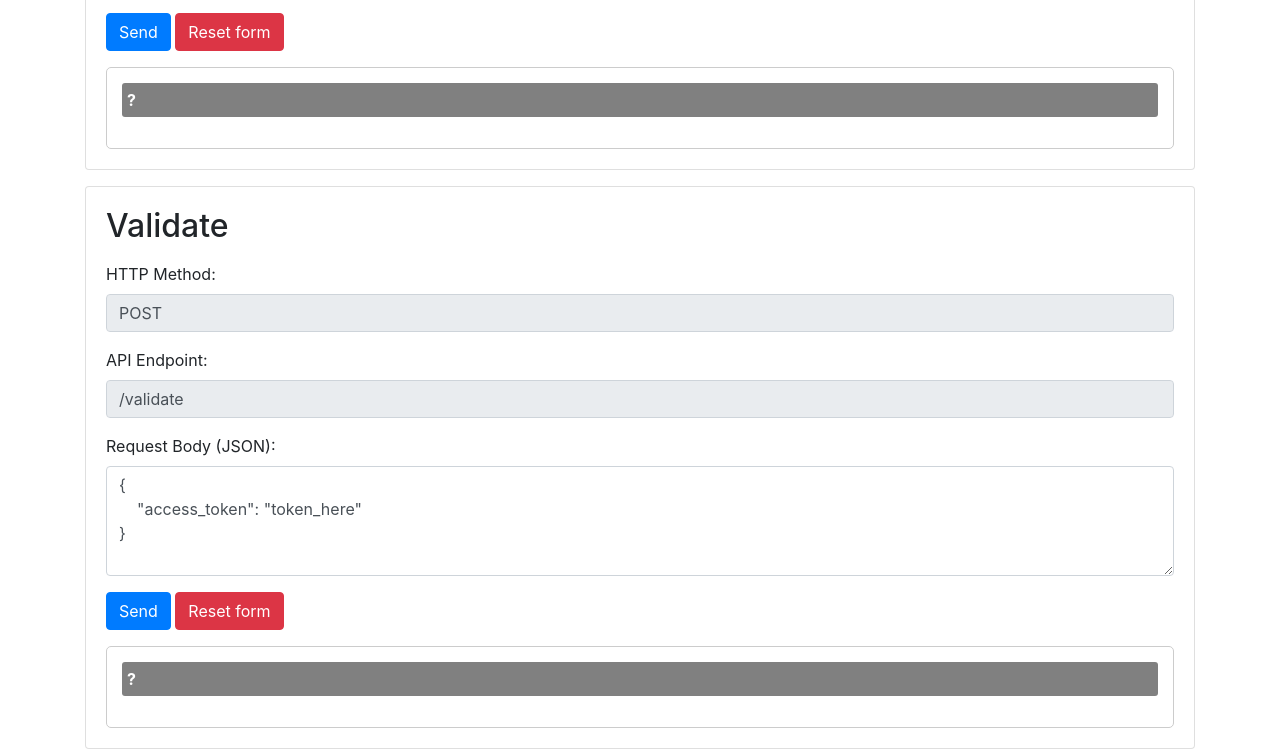
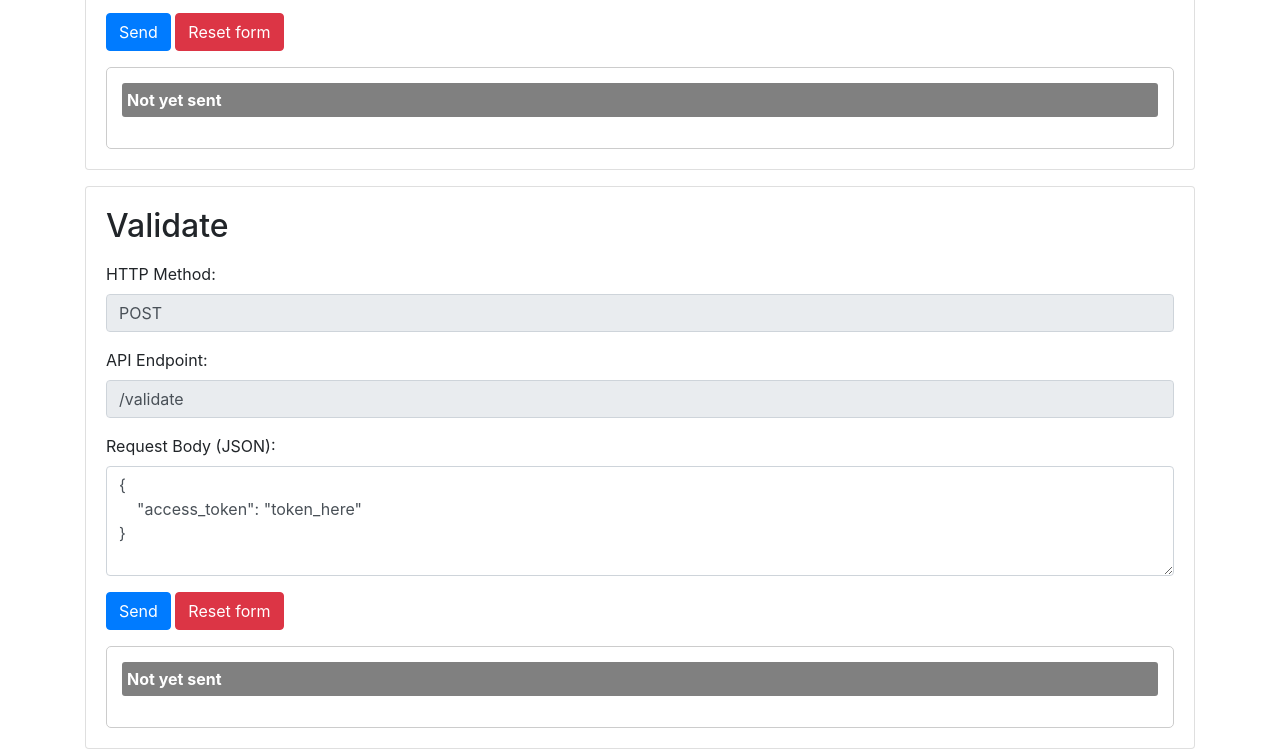
Before and after one commit to USSURATONCACHI/backdev_go, a plain HTML site: page static/index.html in a window 1280 px wide. Shown: the part 504-1253 px from the top of the page. Drawn offline with nearby package versions, Linux system fonts and the light colour scheme.

Commit message:
Better explanations

```diff
--- a/static/index.html
+++ b/static/index.html
@@ -36,7 +36,7 @@
                 <button type="reset" class="btn btn-danger">Reset form</button>
             </form>
             <div class="output-zone mt-3">
-                <div id="authorize-responseCode" class="response-code">?</div>
+                <div id="authorize-responseCode" class="response-code">Not yet sent</div>
                 <pre id="authorize-responseData" class="response-data"></pre>
             </div>
         </div>
@@ -67,7 +67,7 @@
                 <button type="reset" class="btn btn-danger">Reset form</button>
             </form>
             <div class="output-zone mt-3">
-                <div id="validate-responseCode" class="response-code">?</div>
+                <div id="validate-responseCode" class="response-code">Not yet sent</div>
                 <pre id="validate-responseData" class="response-data"></pre>
             </div>
         </div>
```
